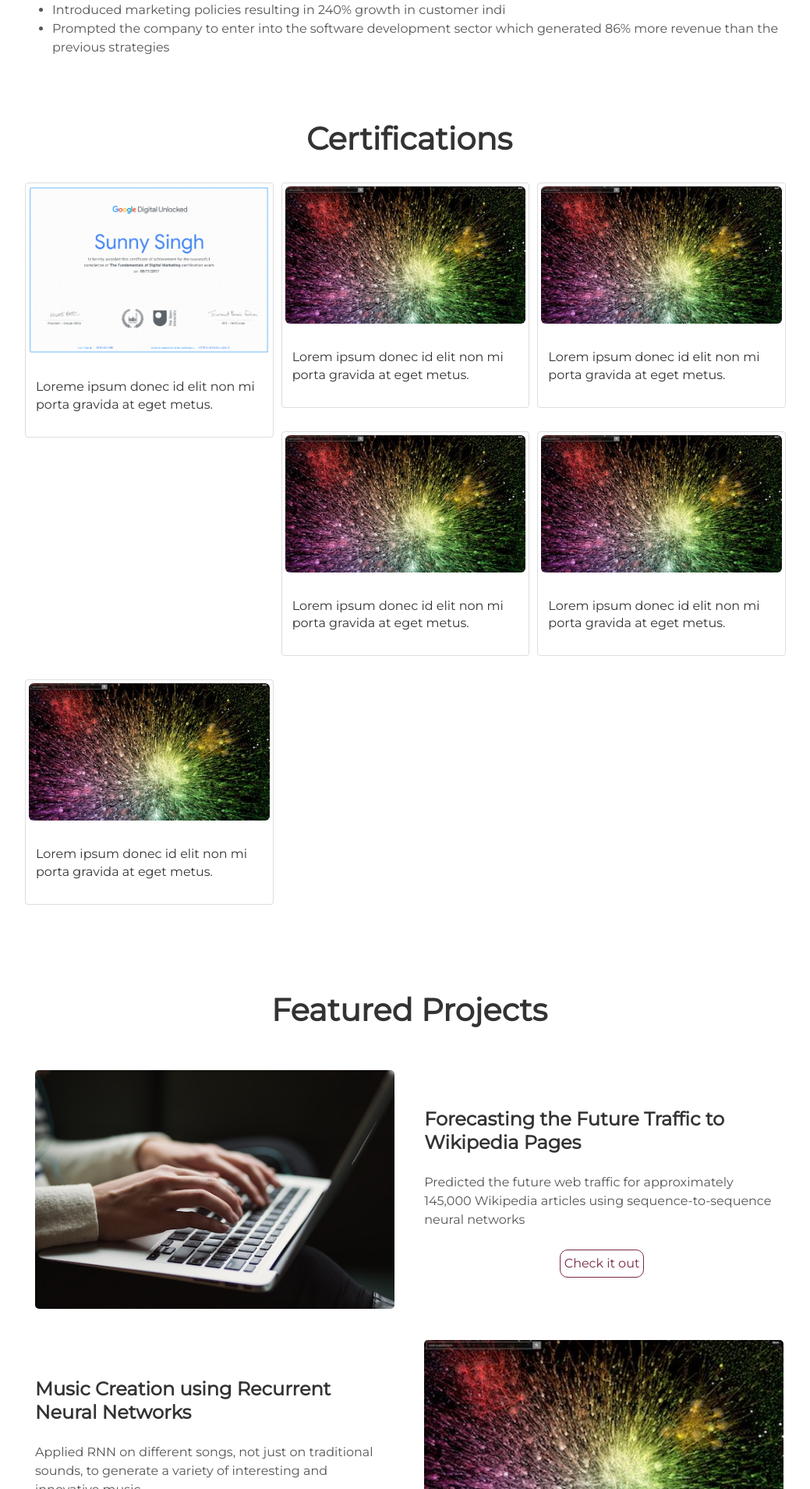
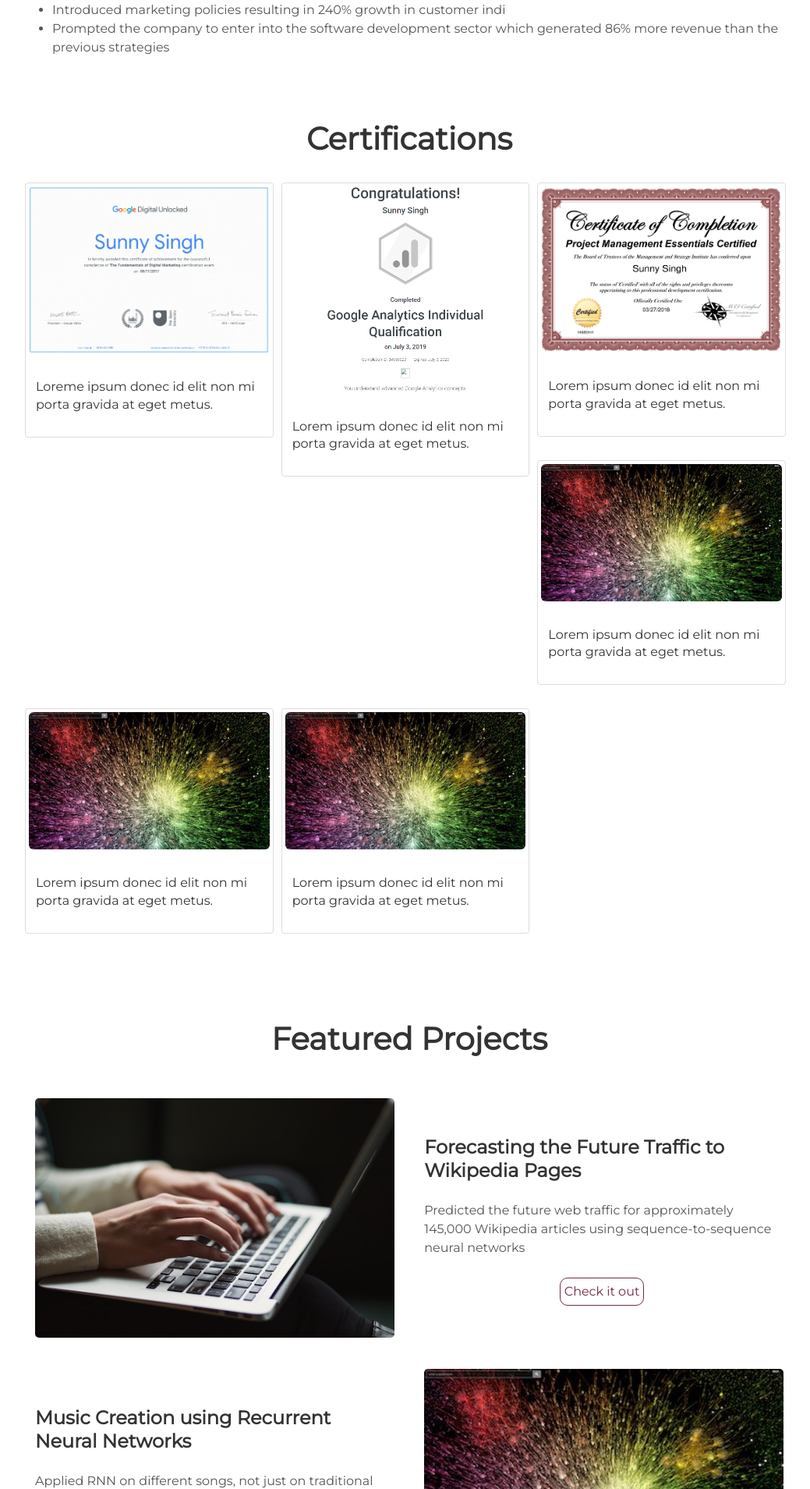
Before and after one commit to arkadee/arkadee.github.io, a Jekyll site: the page built from index.html, in a window 1280 px wide. Shown: the part 2585-4494 px from the top of the page at 78% size, without its empty margins (115-1154 px from the left). Built offline with Jekyll 4.4.1, drawn with Linux system fonts in a browser that asks for light colours.

Commit message:
Update certifications.html

```diff
--- a/_includes/certifications.html
+++ b/_includes/certifications.html
@@ -38,7 +38,7 @@
         <div class="column1">
           <div class="thumbnail">
             <a href="/w3images/fjords.jpg" target="_blank">
-              <img src="assets/img/cer1.png" class="img-rounded" alt="Snow" style="width:100%">
+              <img src="assets/img/cert1.png" class="img-rounded" alt="Snow" style="width:100%">
             </a>
               <div class="caption">
                 <p>Loreme ipsum donec id elit non mi porta gravida at eget metus.</p>
@@ -49,6 +49,28 @@
         <div class="column1">
           <div class="thumbnail">
             <a href="/w3images/fjords.jpg" target="_blank">
+              <img src="assets/img/cert2.png" class="img-rounded" alt="Snow" style="width:100%">
+            </a>
+              <div class="caption">
+                <p>Lorem ipsum donec id elit non mi porta gravida at eget metus.</p>
+              </div>
+          </div>
+        </div>
+
+        <div class="column1">
+          <div class="thumbnail">
+            <a href="/w3images/fjords.jpg" target="_blank">
+              <img src="assets/img/cert3.png" class="img-rounded" alt="Snow" style="width:100%">
+            </a>
+              <div class="caption">
+                <p>Lorem ipsum donec id elit non mi porta gravida at eget metus.</p>
+              </div>
+          </div>
+        </div>
+
+        <div class="column1">
+          <div class="thumbnail">
+            <a href="/w3images/cert4.png" target="_blank">
               <img src="assets/img/galaxy.jpg" class="img-rounded" alt="Snow" style="width:100%">
             </a>
               <div class="caption">
@@ -59,29 +81,7 @@
 
         <div class="column1">
           <div class="thumbnail">
-            <a href="/w3images/fjords.jpg" target="_blank">
-              <img src="assets/img/galaxy.jpg" class="img-rounded" alt="Snow" style="width:100%">
-            </a>
-              <div class="caption">
-                <p>Lorem ipsum donec id elit non mi porta gravida at eget metus.</p>
-              </div>
-          </div>
-        </div>
-
-        <div class="column1">
-          <div class="thumbnail">
-            <a href="/w3images/fjords.jpg" target="_blank">
-              <img src="assets/img/galaxy.jpg" class="img-rounded" alt="Snow" style="width:100%">
-            </a>
-              <div class="caption">
-                <p>Lorem ipsum donec id elit non mi porta gravida at eget metus.</p>
-              </div>
-          </div>
-        </div>
-
-        <div class="column1">
-          <div class="thumbnail">
-            <a href="/w3images/fjords.jpg" target="_blank">
+            <a href="/w3images/cert5.png" target="_blank">
               <img src="assets/img/galaxy.jpg" class="img-rounded" alt="Snow" style="width:100%">
             </a>
               <div class="caption">
```
